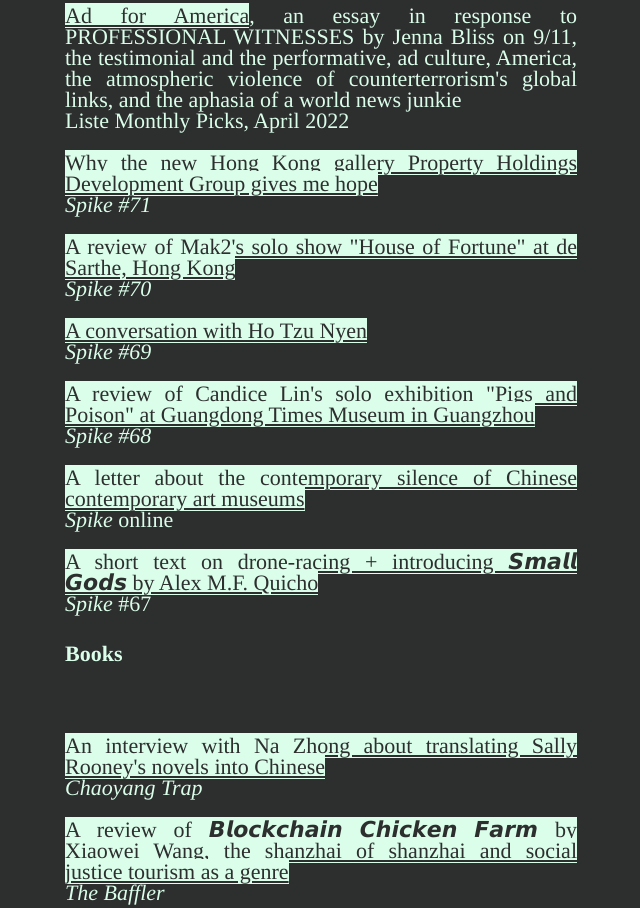
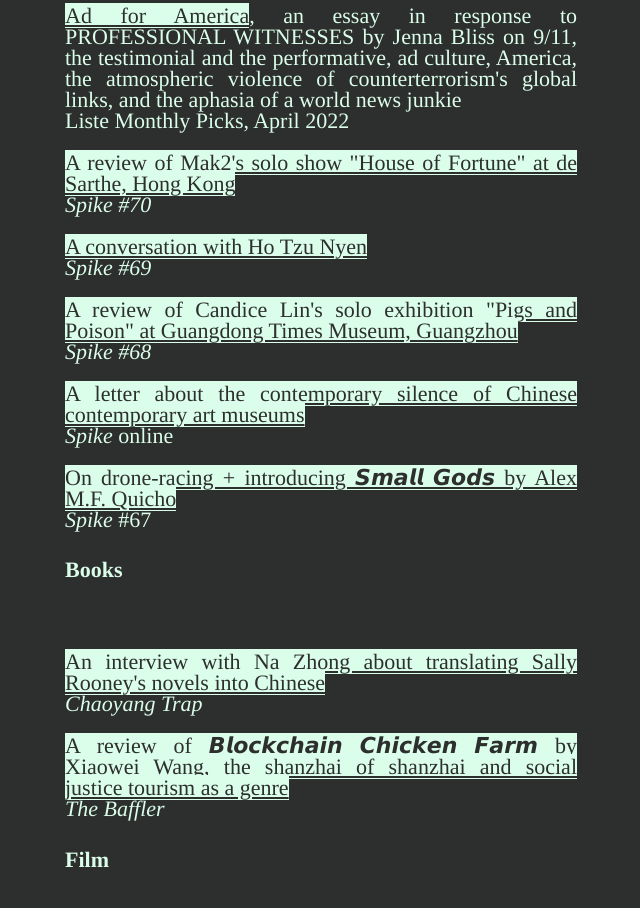
Before and after one commit to jaimebot/work, a plain HTML site: page index.html in a window 1280 px wide. Shown: the part 477-1385 px from the top of the page, without its empty margins (155-795 px from the left). Drawn offline with Linux system fonts and the light colour scheme.

Commit message:
Update index.html

```diff
--- a/index.html
+++ b/index.html
@@ -68,23 +68,21 @@
   <BR><a href="https://expedition.liste.ch/monthlypicks/288450/" target="blank">Ad for America</a>, an essay in response to PROFESSIONAL WITNESSES by Jenna Bliss on 9/11, the testimonial and the performative, ad culture, America, the atmospheric violence of counterterrorism's global links, and the aphasia of a world news junkie
   <BR>Liste Monthly Picks, April 2022
    <BR>
-  <BR><a href="https://drive.google.com/file/d/1XLmgcKGTxlGVJFG2uJH7arCFWbUWR38O/view?usp=sharing" target="blank">Why the new Hong Kong gallery Property Holdings Development Group gives me hope</a>
-  <BR><i>Spike #71</i>
-   <BR>
 <BR><a href="https://drive.google.com/file/d/1XnTCmbH-5Yv288hDJqtrA9T-qW0RT1GO/view?usp=sharing" target="blank">A review of Mak2's solo show "House of Fortune" at de Sarthe, Hong Kong</a>
   <BR><i>Spike #70</i>
    <BR>
     <BR><a href="https://drive.google.com/file/d/1ogVtVzF09otwiDrAcjGyBDMQSly5iA_E/view?usp=sharing" target="blank">A conversation with Ho Tzu Nyen</a>
  <BR><i>Spike #69</i>
   <BR>
-   <BR><a href="https://drive.google.com/file/d/1R8W-JlOozDeSK_M4cLwoZ_BadjWabSy6/view?usp=sharing" target="blank">A review of Candice Lin's solo exhibition "Pigs and Poison" at Guangdong Times Museum in Guangzhou</a>
+   <BR><a href="https://drive.google.com/file/d/1R8W-JlOozDeSK_M4cLwoZ_BadjWabSy6/view?usp=sharing" target="blank">A review of Candice Lin's solo exhibition "Pigs and Poison" at Guangdong Times Museum, Guangzhou</a>
  <BR><i>Spike #68</i>
  <BR>
   <BR><a href="https://www.spikeartmagazine.com/articles/time-death-m-woods-jaime-chu" target="blank">A letter about the contemporary silence of Chinese contemporary art museums</a>
 <BR><i>Spike</i> online
 <BR>
- <BR><a href="https://shop.spikeartmagazine.com/product/issue-67-spring-2021-sports" target="blank">A short text on drone-racing + introducing 𝙎𝙢𝙖𝙡𝙡 𝙂𝙤𝙙𝙨 by Alex M.F. Quicho</a>
+ <BR><a href="https://shop.spikeartmagazine.com/product/issue-67-spring-2021-sports" target="blank">On drone-racing + introducing 𝙎𝙢𝙖𝙡𝙡 𝙂𝙤𝙙𝙨 by Alex M.F. Quicho</a>
 <BR><i>Spike</i> #67
+ </p>
 
     <p><h4>Books</h4>
     <BR>
@@ -93,6 +91,7 @@
   <BR>
 <BR><a href="https://thebaffler.com/latest/social-justice-tourism-chu" target="blank">A review of 𝘽𝙡𝙤𝙘𝙠𝙘𝙝𝙖𝙞𝙣 𝘾𝙝𝙞𝙘𝙠𝙚𝙣 𝙁𝙖𝙧𝙢 by Xiaowei Wang, the shanzhai of shanzhai and social justice tourism as a genre</a>
 <BR><i>The Baffler</i>
+ </p>
 
  <p><h4>Film</h4>
  <BR>
@@ -104,8 +103,13 @@
 <BR>
 <BR><a href="http://artasiapacific.com/Blog/TheArtOfUnrestInterviewWithLeungMingKaiAndKateReilly" target="_blank">On filmmaking as a response to political uncertainty</a>
 <BR><i>ArtAsiaPacific</i>
+ </p>
 
  <p><h4>Hong Kong</h4>
+ <BR>
+  <BR><a href="https://drive.google.com/file/d/1XLmgcKGTxlGVJFG2uJH7arCFWbUWR38O/view?usp=sharing" target="blank">Why the new Hong Kong gallery Property Holdings Development Group gives me hope</a>
+  <BR><i>Spike #71</i>
+   <BR>
  <BR><a href="https://www.spikeartmagazine.com/articles/jaime-chu-michelle-wong-xperxr" target="blank">A conversation about Hong Kong noise legend Xper.Xr, archival exhibitions, and narratives of disappearance</a>
 <BR><i>Spike</i> online
  <BR>
@@ -120,6 +124,7 @@
 <BR>
  <BR><a href="https://thebaffler.com/latest/letter-from-hong-kong-chu" target="_blank">On how going to protests is fucking boring</a>
 <BR><i>The Baffler</i>
+ </p>
 
  <p><h4>China</h4>
 <BR><a href="https://chinesestorytellers.substack.com/p/non-fiction-writing-china" target="blank">A brief reflection on writing through the cracks in China</a>
```
